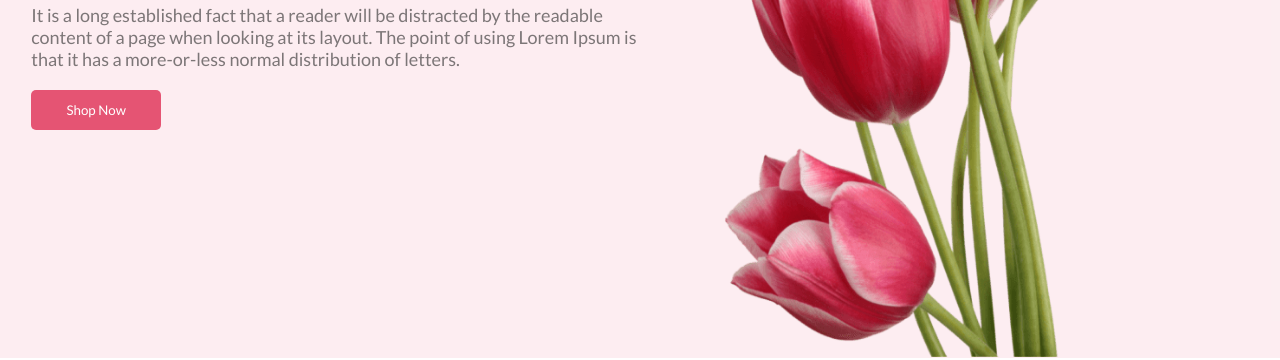
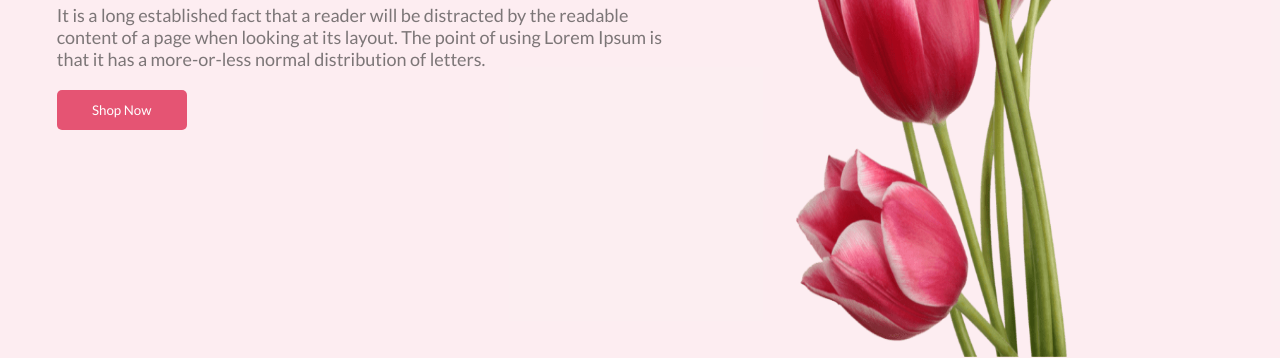
Before and after one commit to ShahariarSohan/flower-website, a plain HTML site: page index.html in a window 1280 px wide. Shown: the part 442-802 px from the top of the page. Drawn offline with Linux system fonts and the light colour scheme.

Commit message:
I have modified banner img

```diff
--- a/style.css
+++ b/style.css
@@ -36,7 +36,7 @@
 /* banner logo */
 .banner-img{
     margin-top:5vh;
-    width:550px;
+    width:35vw;
     height:95vh;
 
 }
```
